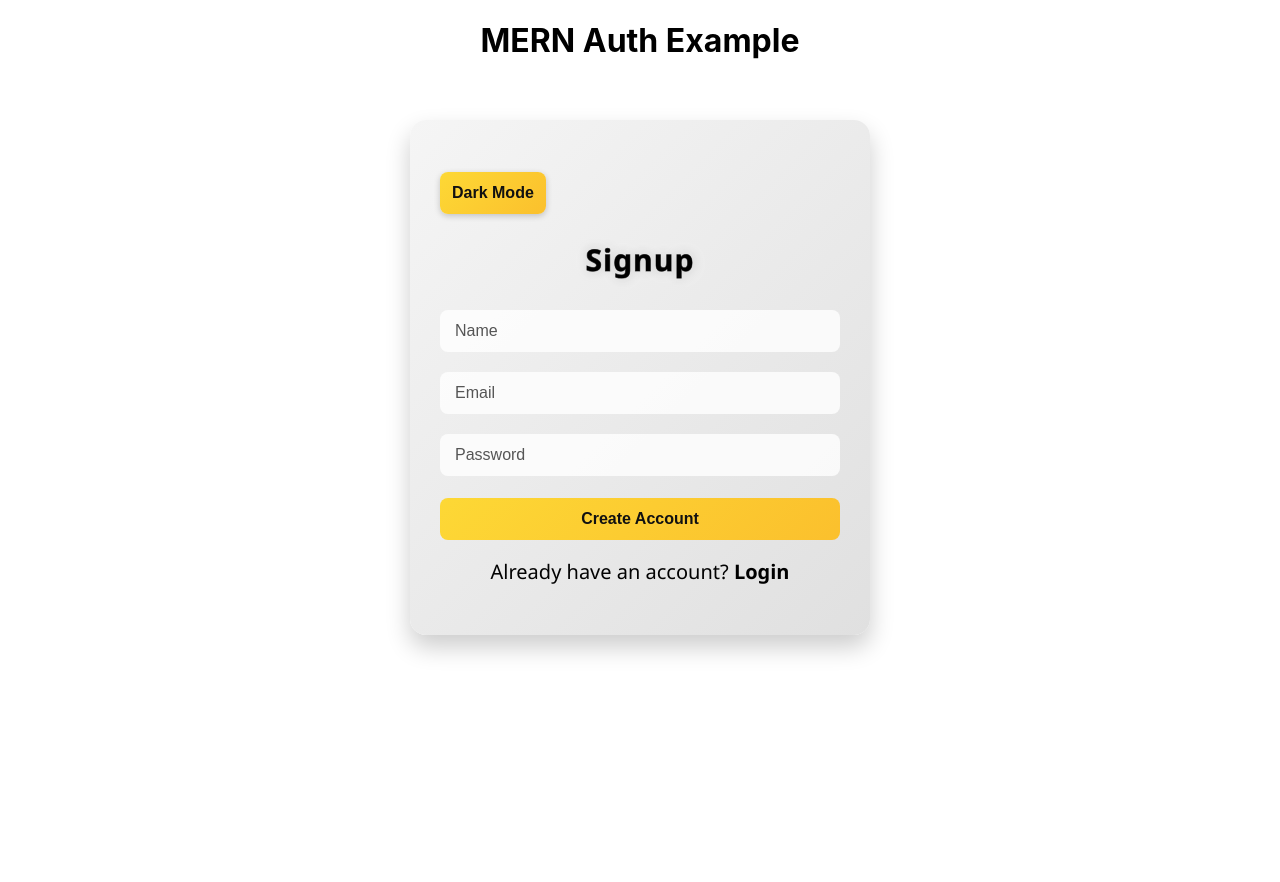
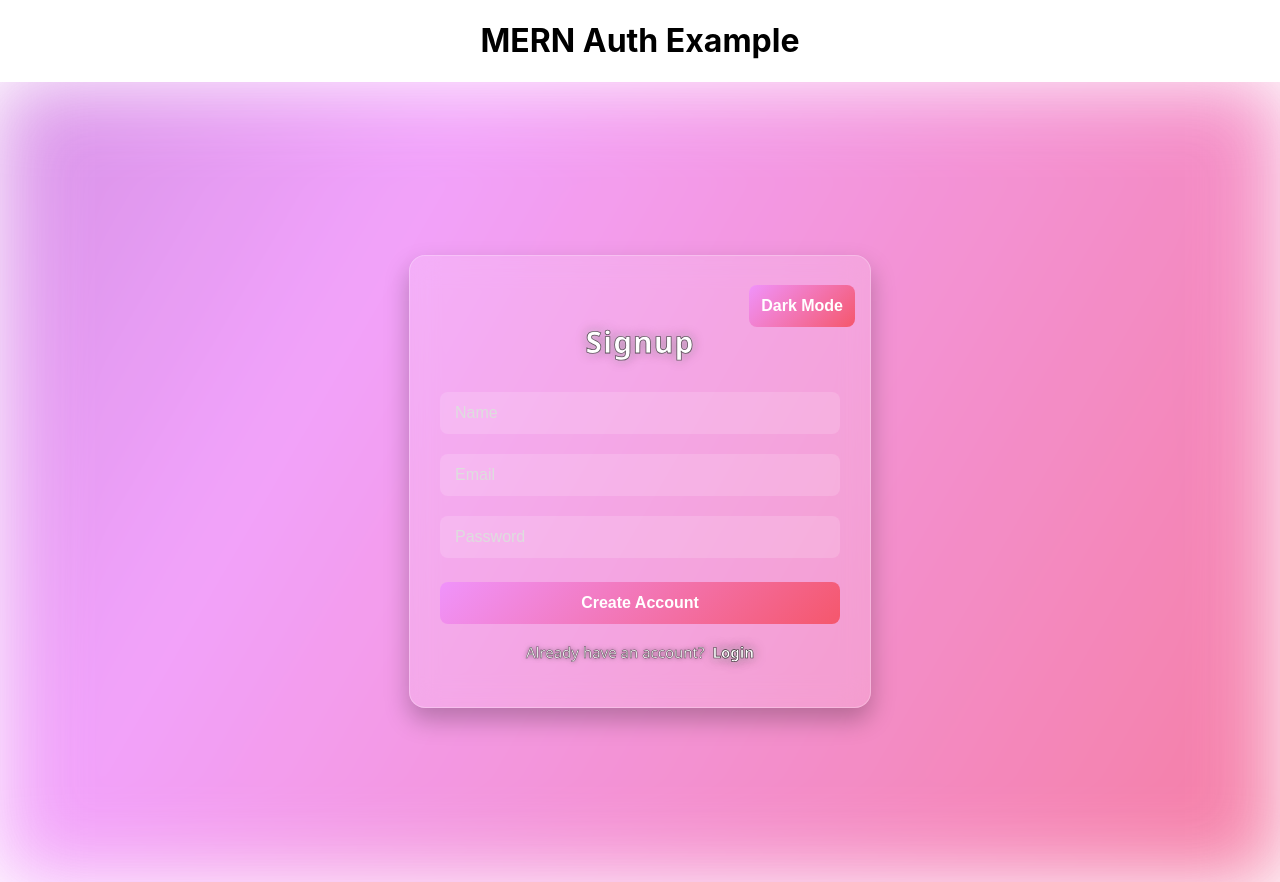
Before and after one commit to parth-negi00/Authentication-Page, a React (Create React App) app in the folder client/: page / in a window 1280 px wide. Before the commit the page ends 800 px from the top, so only its background shows below. Built offline with nearby package versions, Linux system fonts and the light colour scheme.

Commit message:
revert to old sequence

```diff
--- a/client/src/components/Signup.css
+++ b/client/src/components/Signup.css
@@ -1,38 +1,97 @@
-/* Signup.css - colorful modern version */
+/* ===== PAGE WRAPPER & BACKGROUND ===== */
+.auth-page {
+  min-height: 100vh;
+  display: flex;
+  justify-content: center;
+  align-items: center;
+  position: relative;
+  overflow: hidden;
+}
+
+/* Animated gradient background */
+.animated-bg {
+  position: absolute;
+  inset: 0;
+  background: linear-gradient(
+    120deg,
+    #667eea,
+    #764ba2,
+    #f093fb,
+    #f5576c
+  );
+  background-size: 300% 300%;
+  animation: gradientMove 12s ease infinite;
+  filter: blur(40px);
+  opacity: 0.85;
+  z-index: 0;
+}
+
+.auth-page.dark .animated-bg {
+  background: linear-gradient(
+    120deg,
+    #0f2027,
+    #203a43,
+    #2c5364,
+    #1c1c1c
+  );
+}
+
+@keyframes gradientMove {
+  0% { background-position: 0% 50%; }
+  50% { background-position: 100% 50%; }
+  100% { background-position: 0% 50%; }
+}
+
+/* ===== SIGNUP / LOGIN CARD ===== */
 .signup-container {
   max-width: 400px;
-  margin: 60px auto;
-  padding: 40px 30px 30px 30px;
+  width: 100%;
+  padding: 40px 30px 30px;
   border-radius: 16px;
-  background: linear-gradient(135deg, #667eea, #764ba2);
-  box-shadow: 0 12px 25px rgba(0, 0, 0, 0.2);
+  position: relative;
+  z-index: 1;
+
+  font-family: 'Segoe UI', Tahoma, Geneva, Verdana, sans-serif;
   color: #fff;
-  font-family: 'Segoe UI', Tahoma, Geneva, Verdana, sans-serif;
-  position: relative; /* for toggle button positioning */
-  transition: all 0.3s ease, background 0.3s ease;
+
+  backdrop-filter: blur(14px);
+  -webkit-backdrop-filter: blur(14px);
+  background: rgba(255, 255, 255, 0.15);
+  border: 1px solid rgba(255, 255, 255, 0.25);
+
+  box-shadow: 0 12px 25px rgba(0, 0, 0, 0.25);
+  transition: transform 0.3s ease;
 }
 
 .signup-container:hover {
   transform: translateY(-5px);
 }
 
+/* ===== HEADING (EXACT STYLE YOU LIKED) ===== */
 .signup-container h2 {
   text-align: center;
   margin-bottom: 20px;
   font-size: 30px;
   font-weight: 700;
-  color: #000000;
+  color: #ffffff;
 
   /* Border + glow effect */
   -webkit-text-stroke: 0.8px rgba(0, 0, 0, 0.6);
   text-shadow:
-    0 0 26px rgb(255, 255, 255),
-    0 0 12px rgba(27, 27, 27, 0.24);
+    0 0 6px rgba(255, 255, 255, 0.4),
+    0 0 12px rgba(0, 0, 0, 0.4);
 
   letter-spacing: 1px;
 }
 
+/* Dark mode: plain white heading (NO border / glow) */
+.signup-container.dark h2 {
+  -webkit-text-stroke: 0;
+  text-shadow: none;
+  color: #ffffff;
+}
 
+/* ===== FORM ===== */
 .signup-container form {
   display: flex;
   flex-direction: column;
@@ -50,7 +109,7 @@
 .signup-container input[type="text"],
 .signup-container input[type="email"],
 .signup-container input[type="password"] {
-  background-color: rgba(255, 255, 255, 0.1);
+  background-color: rgba(255, 255, 255, 0.15);
   color: #fff;
 }
 
@@ -59,106 +118,89 @@
 }
 
 .signup-container input:focus {
-  background-color: rgba(255, 255, 255, 0.25);
   outline: none;
-  box-shadow: 0 0 8px rgba(255,255,255,0.5);
+  background-color: rgba(255, 255, 255, 0.3);
+  box-shadow: 0 0 8px rgba(255, 255, 255, 0.5);
 }
 
+/* ===== BUTTON ===== */
 .signup-container button {
   padding: 12px;
-  margin-top: 12px;
+  margin-top: 14px;
   border-radius: 8px;
   border: none;
   background: linear-gradient(135deg, #f093fb, #f5576c);
   color: #fff;
   font-weight: bold;
+  font-size: 16px;
   cursor: pointer;
-  font-size: 16px;
   transition: all 0.3s ease;
 }
 
 .signup-container button:hover {
+  transform: translateY(-2px);
   background: linear-gradient(135deg, #f5576c, #f093fb);
-  transform: translateY(-2px);
-  box-shadow: 0 4px 15px rgba(0,0,0,0.2);
+  box-shadow: 0 6px 18px rgba(0, 0, 0, 0.3);
 }
 
+/* ===== MESSAGE ===== */
 .signup-container p.message {
   text-align: center;
   margin-top: 15px;
   font-weight: 500;
   color: #ffe066;
-  text-shadow: 1px 1px 2px rgba(0,0,0,0.3);
 }
 
-/* Light mode */
-.signup-container.light {
-  background: linear-gradient(135deg, #f5f5f5, #e0e0e0);
-  color: #e0d7d7;
+/* ===== SWITCH LINK (EXACT STYLE YOU LIKED) ===== */
+.switch-link {
+  text-align: center;
+  margin-top: 18px;
+  font-weight: 500;
+  font-size: 15px;
+  color: #ffffff;
+
+  /* Border + glow for visibility */
+  -webkit-text-stroke: 0.5px rgba(0, 0, 0, 0.6);
+  text-shadow:
+    0 0 5px rgba(0, 0, 0, 0.6),
+    0 0 10px rgba(255, 255, 255, 0.25);
 }
 
-.signup-container.light input[type="text"],
-.signup-container.light input[type="email"],
-.signup-container.light input[type="password"] {
-  background-color: rgba(255, 255, 255, 0.8);
-  color: #111;
+/* Clickable Login / Signup */
+.switch-link .link {
+  cursor: pointer;
+  font-weight: 700;
+  margin-left: 4px;
+  color: #ffffff;
+
+  /* Stronger border + glow */
+  -webkit-text-stroke: 0.6px rgba(0, 0, 0, 0.8);
+  text-shadow:
+    0 0 6px rgba(255, 255, 255, 0.6),
+    0 0 12px rgba(0, 0, 0, 0.7);
+
+  transition: transform 0.2s ease, text-shadow 0.2s ease;
 }
 
-.signup-container.light input::placeholder {
-  color: #555;
+.switch-link .link:hover {
+  transform: scale(1.08);
+  text-shadow:
+    0 0 10px rgba(255, 255, 255, 0.9),
+    0 0 18px rgba(0, 0, 0, 0.8);
 }
 
-.signup-container.light button {
-  background: linear-gradient(135deg, #fdd835, #fbc02d);
-  color: #111;
-}
-
-.signup-container.light button:hover {
-  background: linear-gradient(135deg, #fbc02d, #fdd835);
-}
-
-/* Dark mode */
-.signup-container.dark {
-  background: linear-gradient(135deg, #111, #333);
-  color: #ffffff;
-}
-
-.signup-container.dark input[type="text"],
-.signup-container.dark input[type="email"],
-.signup-container.dark input[type="password"] {
-  background-color: rgba(255, 255, 255, 0.1);
-  color: #f5f5f5;
-}
-
-.signup-container.dark input::placeholder {
-  color: #ccc;
-}
-
-.signup-container.dark button {
-  background: linear-gradient(135deg, #444, #666);
-  color: #f5f5f5;
-}
-
-.signup-container.dark button:hover {
-  background: linear-gradient(135deg, #666, #444);
-}
-
-/* Toggle Button - fixed at top right */
-.toggle-wrapper {
+/* ===== TOGGLE BUTTON ===== */
+.toggle-btn {
   position: absolute;
   top: 15px;
   right: 15px;
-}
-
-.toggle-btn {
   padding: 8px 16px;
   border-radius: 8px;
+  border: none;
   font-weight: bold;
   cursor: pointer;
-  border: none;
   background-color: #ffcc00;
   color: #111;
-  box-shadow: 0 2px 6px rgba(0,0,0,0.2);
   transition: all 0.3s ease;
 }
 
@@ -166,32 +208,13 @@
   background-color: #ffd633;
 }
 
-/* Dark mode for toggle button */
+/* ===== DARK MODE CARD ===== */
+.signup-container.dark {
+  background: rgba(20, 20, 20, 0.6);
+  border: 1px solid rgba(255, 255, 255, 0.08);
+}
+
 .signup-container.dark .toggle-btn {
   background-color: #555;
   color: #f5f5f5;
 }
-
-
-/* Switch link */
-.switch-link {
-  text-align: center;
-  margin-top: 18px;
-  font-weight: 400;
-  font-size: 20px;
-  color: #020202;
-}
-
-.switch-link .link {
-  cursor: pointer;
-  font-weight: bold;
-  color: #000000;
-}
-
-.signup-container.dark .switch-link {
-  color: #aaa;
-}
-
-.signup-container.dark .switch-link .link {
-  color: #fff;
-}
```
